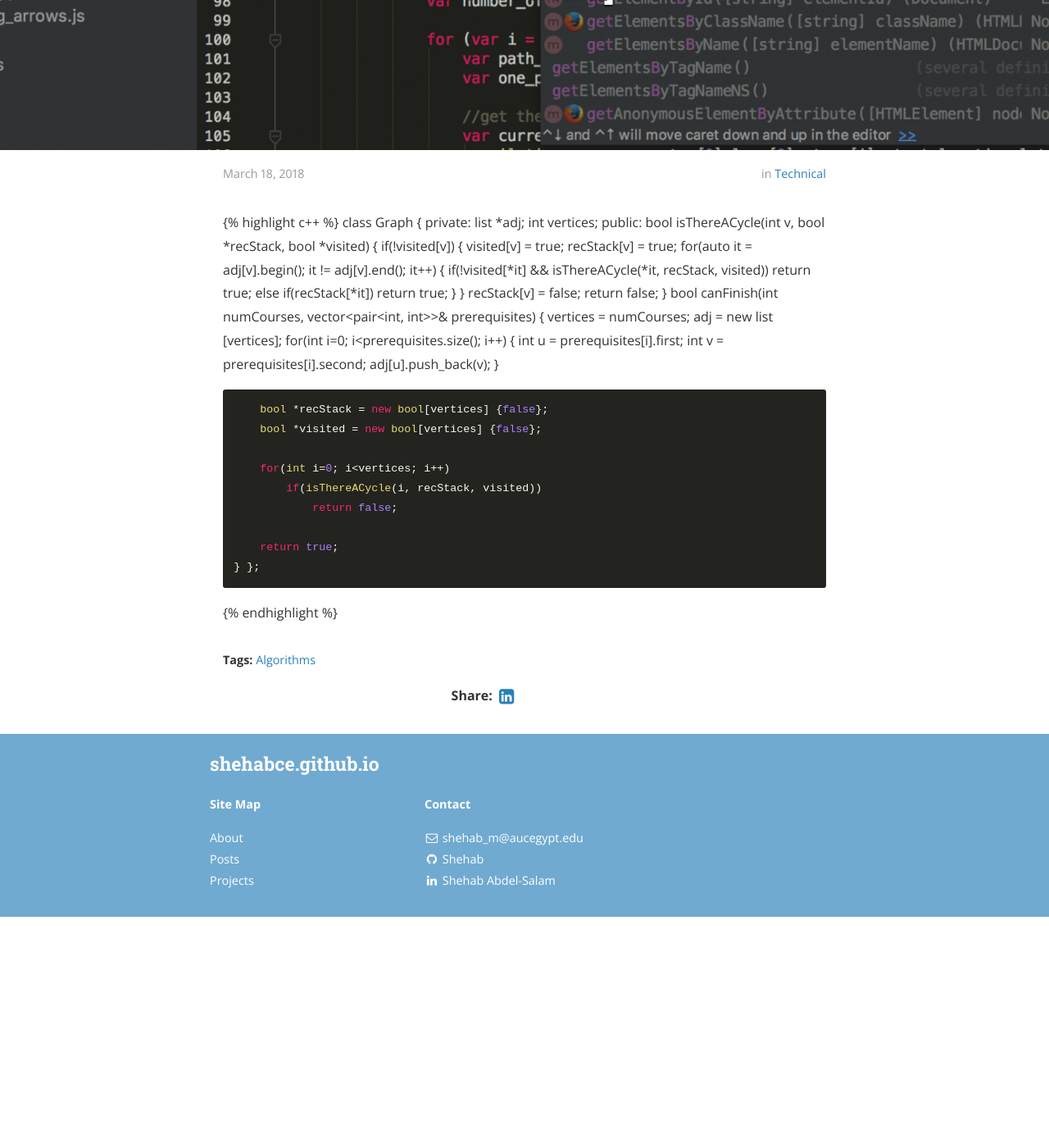
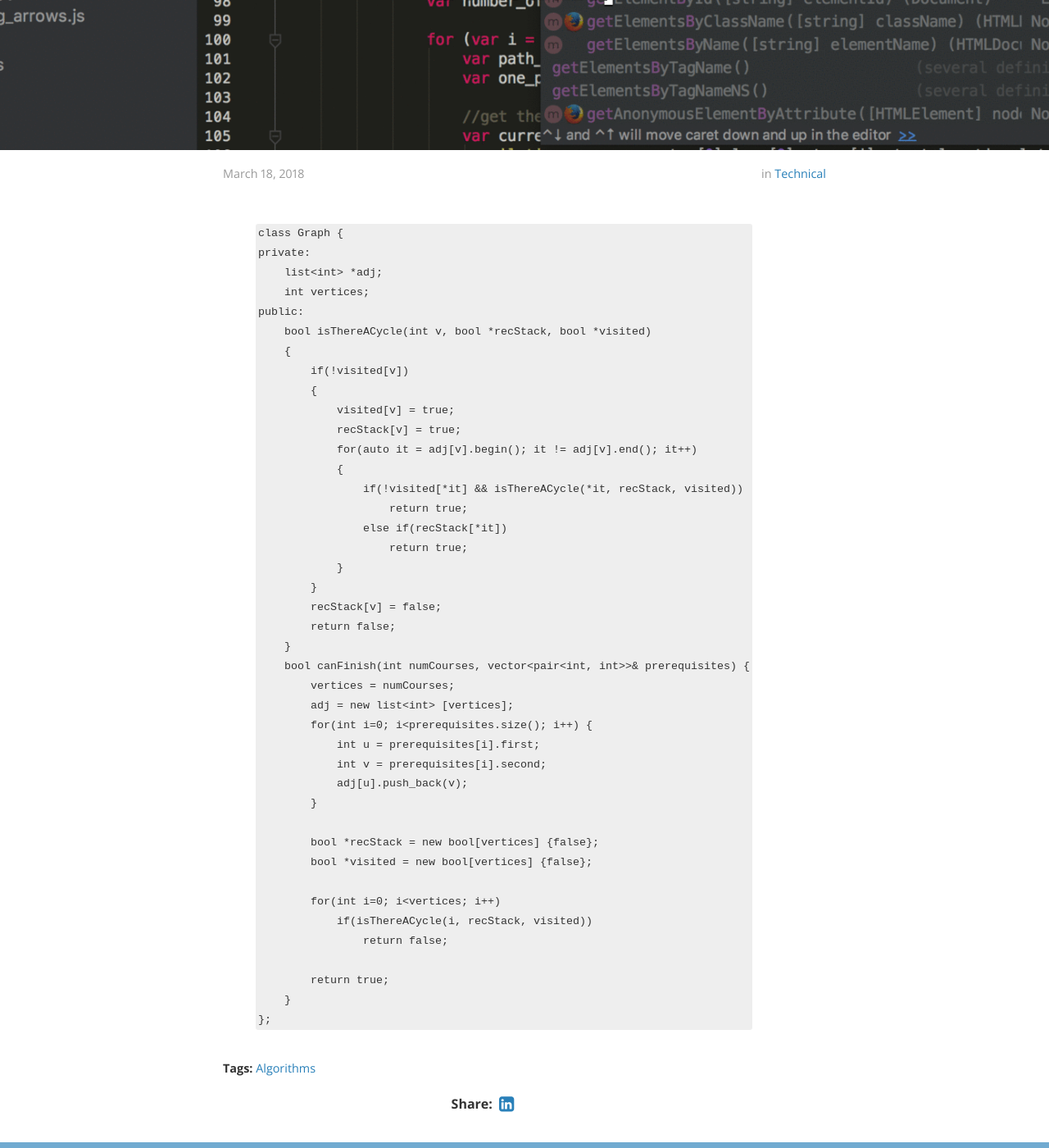
Before and after one commit to ShehabCE/shehabce.github.io, a Jekyll site: the page built from _posts/2018-10-08-Detecting-A-Cycle-In-A-Directed-Graph.markdown, in a window 1280 px wide and 1400 px high, scrolled down 357 px. Shown: the whole window at 82% size. Built offline with Jekyll 4.4.1, drawn with Linux system fonts in a browser that asks for light colours; nearby versions of some CDN libraries; a style sheet for code colours, icons or effects is not loaded; before the commit the page ends 1475 px from its top, so only the background shows below that.

```diff
--- a/_config.yml
+++ b/_config.yml
@@ -28,7 +28,7 @@
 paginate: 5
 paginate_path: "/page:num/"
 inter_post_navigation: false
-highlightjs_theme: "monokai-sublime"
+highlightjs_theme: "dracula"
 
 # Archive settings (see https://github.com/jekyll/jekyll-archives/)
 jekyll-archives:
--- a/_includes/page_divider.html
+++ b/_includes/page_divider.html
@@ -2,5 +2,4 @@
   <span class="one"></span>
   <span class="two"></span>
   <span class="three"></span>
-  <span class="four"></span>
 </span>
--- a/_posts/2018-10-08-Detecting-A-Cycle-In-A-Directed-Graph.markdown
+++ b/_posts/2018-10-08-Detecting-A-Cycle-In-A-Directed-Graph.markdown
@@ -8,7 +8,6 @@
 cover:  "/assets/posts/ides-do-hurt.png"
 ---
 
-{% raw %}
 {% highlight c++ %}
 class Graph {
 private:
@@ -51,6 +50,4 @@
         return true;
     }
 };
-
 {% endhighlight %}
-{% endraw %}
```
